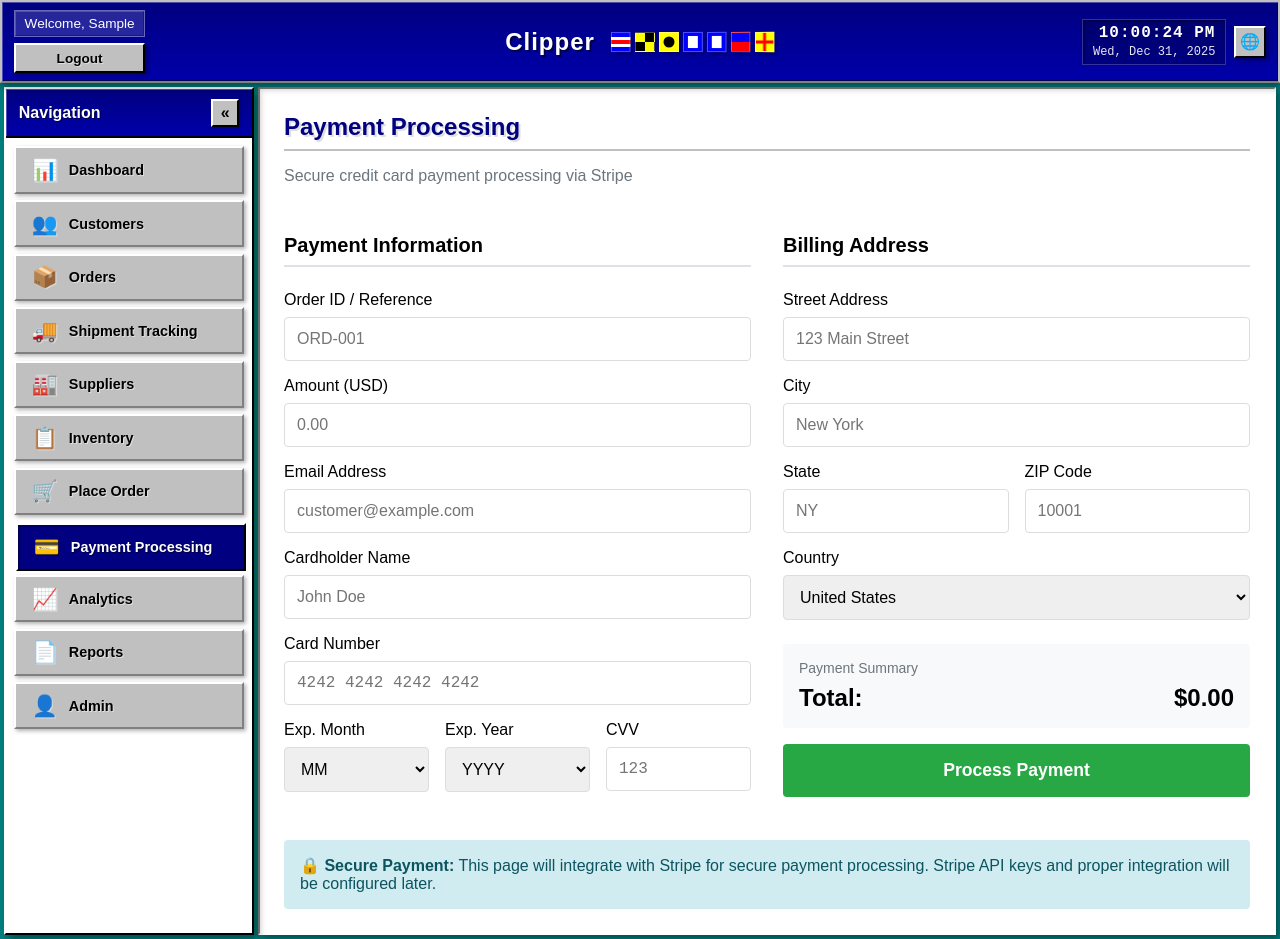
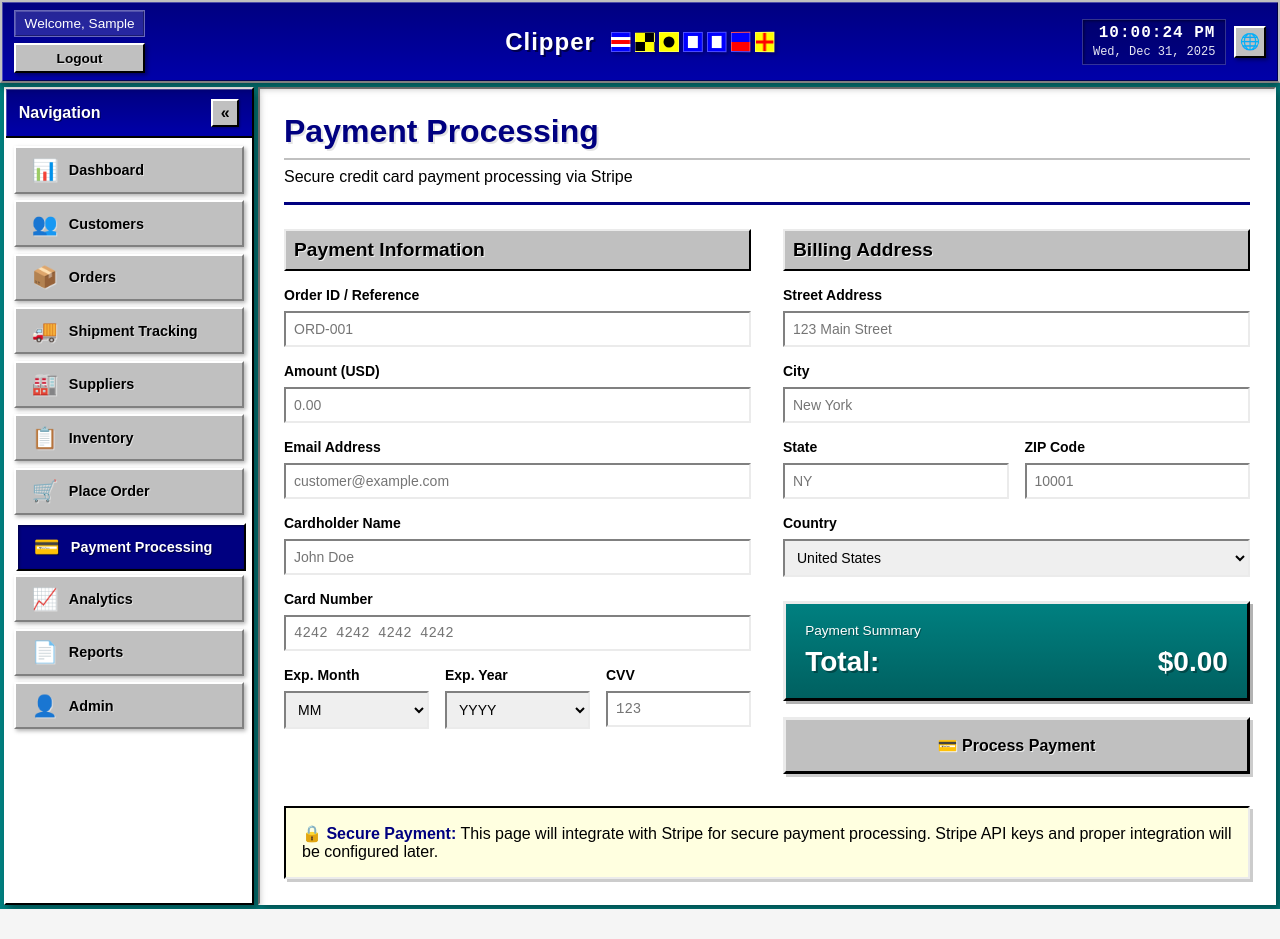
Before and after one commit to JackSawyerWATX/Clipper2.0, a React (Vite) app: page /payment-processing in a window 1280 px wide. Both pictures are taken after typing "Sample", "Sample123" into the empty fields and a click on the button "Sign In". After the commit the page ends 909 px from the top, so only its background shows below. Built offline with nearby package versions, Linux system fonts and the light colour scheme.

Commit message:
added style to the Payment Processing page

```diff
--- a/src/pages/PaymentProcessing.jsx
+++ b/src/pages/PaymentProcessing.jsx
@@ -80,18 +80,32 @@ function PaymentProcessing() {
   const years = Array.from({ length: 15 }, (_, i) => currentYear + i)
 
   return (
-    <div className="page">
-      <h1>Payment Processing</h1>
-      <p style={{ color: '#6c757d', marginBottom: '2rem' }}>Secure credit card payment processing via Stripe</p>
+    <div className="page" style={{
+      background: '#ffffff',
+      fontFamily: "'MS Sans Serif', 'Microsoft Sans Serif', sans-serif"
+    }}>
+      <div style={{
+        marginBottom: '1.5rem',
+        paddingBottom: '1rem',
+        borderBottom: '3px solid #000080'
+      }}>
+        <h1 style={{ margin: '0 0 0.5rem 0', fontSize: '2rem', color: '#000080', textShadow: '2px 2px 0 rgba(0,0,0,0.1)' }}>
+          Payment Processing
+        </h1>
+        <p style={{ margin: 0, color: '#000', fontSize: '1rem', fontWeight: 'normal' }}>
+          Secure credit card payment processing via Stripe
+        </p>
+      </div>
 
       {paymentStatus && (
         <div style={{
           padding: '1rem',
           marginBottom: '2rem',
-          borderRadius: '8px',
           background: paymentStatus.success ? '#d4edda' : '#f8d7da',
           color: paymentStatus.success ? '#155724' : '#721c24',
-          border: `1px solid ${paymentStatus.success ? '#c3e6cb' : '#f5c6cb'}`
+          border: '3px solid',
+          borderColor: paymentStatus.success ? '#c3e6cb #006000 #006000 #c3e6cb' : '#f5c6cb #600000 #600000 #f5c6cb',
+          boxShadow: '3px 3px 0 rgba(0,0,0,0.2)'
         }}>
           <strong>{paymentStatus.success ? '✓' : '✗'} {paymentStatus.message}</strong>
           {paymentStatus.transactionId && (
@@ -106,12 +120,22 @@ function PaymentProcessing() {
         <div style={{ display: 'grid', gridTemplateColumns: '1fr 1fr', gap: '2rem' }}>
           {/* Payment Information */}
           <div>
-            <h2 style={{ fontSize: '1.25rem', marginBottom: '1.5rem', borderBottom: '2px solid #dee2e6', paddingBottom: '0.5rem' }}>
+            <h2 style={{
+              margin: '0 0 1rem 0',
+              fontSize: '1.2rem',
+              fontWeight: 'bold',
+              color: '#000',
+              padding: '0.5rem',
+              background: '#c0c0c0',
+              border: '2px solid',
+              borderColor: '#ebebeb #000000 #000000 #ebebeb',
+              textShadow: '1px 1px 0 rgba(255,255,255,0.8)'
+            }}>
               Payment Information
             </h2>
 
             <div style={{ marginBottom: '1rem' }}>
-              <label style={{ display: 'block', marginBottom: '0.5rem', fontWeight: '500' }}>
+              <label style={{ display: 'block', marginBottom: '0.5rem', fontWeight: 'bold', fontSize: '0.875rem' }}>
                 Order ID / Reference
               </label>
               <input
@@ -123,16 +147,17 @@ function PaymentProcessing() {
                 required
                 style={{
                   width: '100%',
-                  padding: '0.75rem',
-                  border: '1px solid #ddd',
-                  borderRadius: '4px',
-                  fontSize: '1rem'
+                  padding: '0.5rem',
+                  border: '2px solid',
+                  borderColor: '#808080 #ebebeb #ebebeb #808080',
+                  fontSize: '0.875rem',
+                  fontFamily: "'MS Sans Serif', sans-serif"
                 }}
               />
             </div>
 
             <div style={{ marginBottom: '1rem' }}>
-              <label style={{ display: 'block', marginBottom: '0.5rem', fontWeight: '500' }}>
+              <label style={{ display: 'block', marginBottom: '0.5rem', fontWeight: 'bold', fontSize: '0.875rem' }}>
                 Amount (USD)
               </label>
               <input
@@ -146,16 +171,17 @@ function PaymentProcessing() {
                 required
                 style={{
                   width: '100%',
-                  padding: '0.75rem',
-                  border: '1px solid #ddd',
-                  borderRadius: '4px',
-                  fontSize: '1rem'
+                  padding: '0.5rem',
+                  border: '2px solid',
+                  borderColor: '#808080 #ebebeb #ebebeb #808080',
+                  fontSize: '0.875rem',
+                  fontFamily: "'MS Sans Serif', sans-serif"
                 }}
               />
             </div>
 
             <div style={{ marginBottom: '1rem' }}>
-              <label style={{ display: 'block', marginBottom: '0.5rem', fontWeight: '500' }}>
+              <label style={{ display: 'block', marginBottom: '0.5rem', fontWeight: 'bold', fontSize: '0.875rem' }}>
                 Email Address
               </label>
               <input
@@ -167,16 +193,17 @@ function PaymentProcessing() {
                 required
                 style={{
                   width: '100%',
-                  padding: '0.75rem',
-                  border: '1px solid #ddd',
-                  borderRadius: '4px',
-                  fontSize: '1rem'
+                  padding: '0.5rem',
+                  border: '2px solid',
+                  borderColor: '#808080 #ebebeb #ebebeb #808080',
+                  fontSize: '0.875rem',
+                  fontFamily: "'MS Sans Serif', sans-serif"
                 }}
               />
             </div>
 
             <div style={{ marginBottom: '1rem' }}>
-              <label style={{ display: 'block', marginBottom: '0.5rem', fontWeight: '500' }}>
+              <label style={{ display: 'block', marginBottom: '0.5rem', fontWeight: 'bold', fontSize: '0.875rem' }}>
                 Cardholder Name
               </label>
               <input
@@ -188,16 +215,17 @@ function PaymentProcessing() {
                 required
                 style={{
                   width: '100%',
-                  padding: '0.75rem',
-                  border: '1px solid #ddd',
-                  borderRadius: '4px',
-                  fontSize: '1rem'
+                  padding: '0.5rem',
+                  border: '2px solid',
+                  borderColor: '#808080 #ebebeb #ebebeb #808080',
+                  fontSize: '0.875rem',
+                  fontFamily: "'MS Sans Serif', sans-serif"
                 }}
               />
             </div>
 
             <div style={{ marginBottom: '1rem' }}>
-              <label style={{ display: 'block', marginBottom: '0.5rem', fontWeight: '500' }}>
+              <label style={{ display: 'block', marginBottom: '0.5rem', fontWeight: 'bold', fontSize: '0.875rem' }}>
                 Card Number
               </label>
               <input
@@ -210,10 +238,10 @@ function PaymentProcessing() {
                 required
                 style={{
                   width: '100%',
-                  padding: '0.75rem',
-                  border: '1px solid #ddd',
-                  borderRadius: '4px',
-                  fontSize: '1rem',
+                  padding: '0.5rem',
+                  border: '2px solid',
+                  borderColor: '#808080 #ebebeb #ebebeb #808080',
+                  fontSize: '0.875rem',
                   fontFamily: 'monospace'
                 }}
               />
@@ -221,7 +249,7 @@ function PaymentProcessing() {
 
             <div style={{ display: 'grid', gridTemplateColumns: '1fr 1fr 1fr', gap: '1rem', marginBottom: '1rem' }}>
               <div>
-                <label style={{ display: 'block', marginBottom: '0.5rem', fontWeight: '500' }}>
+                <label style={{ display: 'block', marginBottom: '0.5rem', fontWeight: 'bold', fontSize: '0.875rem' }}>
                   Exp. Month
                 </label>
                 <select
@@ -231,10 +259,11 @@ function PaymentProcessing() {
                   required
                   style={{
                     width: '100%',
-                    padding: '0.75rem',
-                    border: '1px solid #ddd',
-                    borderRadius: '4px',
-                    fontSize: '1rem',
+                    padding: '0.5rem',
+                    border: '2px solid',
+                    borderColor: '#808080 #ebebeb #ebebeb #808080',
+                    fontSize: '0.875rem',
+                    fontFamily: "'MS Sans Serif', sans-serif",
                     cursor: 'pointer'
                   }}
                 >
@@ -248,7 +277,7 @@ function PaymentProcessing() {
               </div>
 
               <div>
-                <label style={{ display: 'block', marginBottom: '0.5rem', fontWeight: '500' }}>
+                <label style={{ display: 'block', marginBottom: '0.5rem', fontWeight: 'bold', fontSize: '0.875rem' }}>
                   Exp. Year
                 </label>
                 <select
@@ -258,10 +287,11 @@ function PaymentProcessing() {
                   required
                   style={{
                     width: '100%',
-                    padding: '0.75rem',
-                    border: '1px solid #ddd',
-                    borderRadius: '4px',
-                    fontSize: '1rem',
+                    padding: '0.5rem',
+                    border: '2px solid',
+                    borderColor: '#808080 #ebebeb #ebebeb #808080',
+                    fontSize: '0.875rem',
+                    fontFamily: "'MS Sans Serif', sans-serif",
                     cursor: 'pointer'
                   }}
                 >
@@ -273,7 +303,7 @@ function PaymentProcessing() {
               </div>
 
               <div>
-                <label style={{ display: 'block', marginBottom: '0.5rem', fontWeight: '500' }}>
+                <label style={{ display: 'block', marginBottom: '0.5rem', fontWeight: 'bold', fontSize: '0.875rem' }}>
                   CVV
                 </label>
                 <input
@@ -286,10 +316,10 @@ function PaymentProcessing() {
                   required
                   style={{
                     width: '100%',
-                    padding: '0.75rem',
-                    border: '1px solid #ddd',
-                    borderRadius: '4px',
-                    fontSize: '1rem',
+                    padding: '0.5rem',
+                    border: '2px solid',
+                    borderColor: '#808080 #ebebeb #ebebeb #808080',
+                    fontSize: '0.875rem',
                     fontFamily: 'monospace'
                   }}
                 />
@@ -299,12 +329,22 @@ function PaymentProcessing() {
 
           {/* Billing Information */}
           <div>
-            <h2 style={{ fontSize: '1.25rem', marginBottom: '1.5rem', borderBottom: '2px solid #dee2e6', paddingBottom: '0.5rem' }}>
+            <h2 style={{
+              margin: '0 0 1rem 0',
+              fontSize: '1.2rem',
+              fontWeight: 'bold',
+              color: '#000',
+              padding: '0.5rem',
+              background: '#c0c0c0',
+              border: '2px solid',
+              borderColor: '#ebebeb #000000 #000000 #ebebeb',
+              textShadow: '1px 1px 0 rgba(255,255,255,0.8)'
+            }}>
               Billing Address
             </h2>
 
             <div style={{ marginBottom: '1rem' }}>
-              <label style={{ display: 'block', marginBottom: '0.5rem', fontWeight: '500' }}>
+              <label style={{ display: 'block', marginBottom: '0.5rem', fontWeight: 'bold', fontSize: '0.875rem' }}>
                 Street Address
               </label>
               <input
@@ -316,16 +356,17 @@ function PaymentProcessing() {
                 required
                 style={{
                   width: '100%',
-                  padding: '0.75rem',
-                  border: '1px solid #ddd',
-                  borderRadius: '4px',
-                  fontSize: '1rem'
+                  padding: '0.5rem',
+                  border: '2px solid',
+                  borderColor: '#808080 #ebebeb #ebebeb #808080',
+                  fontSize: '0.875rem',
+                  fontFamily: "'MS Sans Serif', sans-serif"
                 }}
               />
             </div>
 
             <div style={{ marginBottom: '1rem' }}>
-              <label style={{ display: 'block', marginBottom: '0.5rem', fontWeight: '500' }}>
+              <label style={{ display: 'block', marginBottom: '0.5rem', fontWeight: 'bold', fontSize: '0.875rem' }}>
                 City
               </label>
               <input
@@ -337,17 +378,18 @@ function PaymentProcessing() {
                 required
                 style={{
                   width: '100%',
-                  padding: '0.75rem',
-                  border: '1px solid #ddd',
-                  borderRadius: '4px',
-                  fontSize: '1rem'
+                  padding: '0.5rem',
+                  border: '2px solid',
+                  borderColor: '#808080 #ebebeb #ebebeb #808080',
+                  fontSize: '0.875rem',
+                  fontFamily: "'MS Sans Serif', sans-serif"
                 }}
               />
             </div>
 
             <div style={{ display: 'grid', gridTemplateColumns: '1fr 1fr', gap: '1rem', marginBottom: '1rem' }}>
               <div>
-                <label style={{ display: 'block', marginBottom: '0.5rem', fontWeight: '500' }}>
+                <label style={{ display: 'block', marginBottom: '0.5rem', fontWeight: 'bold', fontSize: '0.875rem' }}>
                   State
                 </label>
                 <input
@@ -359,16 +401,17 @@ function PaymentProcessing() {
                   required
                   style={{
                     width: '100%',
-                    padding: '0.75rem',
-                    border: '1px solid #ddd',
-                    borderRadius: '4px',
-                    fontSize: '1rem'
+                    padding: '0.5rem',
+                    border: '2px solid',
+                    borderColor: '#808080 #ebebeb #ebebeb #808080',
+                    fontSize: '0.875rem',
+                    fontFamily: "'MS Sans Serif', sans-serif"
                   }}
                 />
               </div>
 
               <div>
-                <label style={{ display: 'block', marginBottom: '0.5rem', fontWeight: '500' }}>
+                <label style={{ display: 'block', marginBottom: '0.5rem', fontWeight: 'bold', fontSize: '0.875rem' }}>
                   ZIP Code
                 </label>
                 <input
@@ -380,17 +423,18 @@ function PaymentProcessing() {
                   required
                   style={{
                     width: '100%',
-                    padding: '0.75rem',
-                    border: '1px solid #ddd',
-                    borderRadius: '4px',
-                    fontSize: '1rem'
+                    padding: '0.5rem',
+                    border: '2px solid',
+                    borderColor: '#808080 #ebebeb #ebebeb #808080',
+                    fontSize: '0.875rem',
+                    fontFamily: "'MS Sans Serif', sans-serif"
                   }}
                 />
               </div>
             </div>
 
             <div style={{ marginBottom: '1.5rem' }}>
-              <label style={{ display: 'block', marginBottom: '0.5rem', fontWeight: '500' }}>
+              <label style={{ display: 'block', marginBottom: '0.5rem', fontWeight: 'bold', fontSize: '0.875rem' }}>
                 Country
               </label>
               <select
@@ -400,10 +444,11 @@ function PaymentProcessing() {
                 required
                 style={{
                   width: '100%',
-                  padding: '0.75rem',
-                  border: '1px solid #ddd',
-                  borderRadius: '4px',
-                  fontSize: '1rem',
+                  padding: '0.5rem',
+                  border: '2px solid',
+                  borderColor: '#808080 #ebebeb #ebebeb #808080',
+                  fontSize: '0.875rem',
+                  fontFamily: "'MS Sans Serif', sans-serif",
                   cursor: 'pointer'
                 }}
               >
@@ -415,15 +460,18 @@ function PaymentProcessing() {
             </div>
 
             <div style={{
-              padding: '1rem',
-              background: '#f8f9fa',
-              borderRadius: '4px',
+              padding: '1.2rem',
+              background: 'linear-gradient(to bottom, #008080 0%, #006060 100%)',
+              color: '#ffffff',
+              border: '3px solid',
+              borderColor: '#ebebeb #000000 #000000 #ebebeb',
+              boxShadow: '3px 3px 0 rgba(0,0,0,0.3)',
               marginBottom: '1rem'
             }}>
-              <div style={{ fontSize: '0.875rem', color: '#6c757d', marginBottom: '0.5rem' }}>
+              <div style={{ fontSize: '0.85rem', marginBottom: '0.5rem', fontWeight: 'normal', textShadow: '1px 1px 0 rgba(0,0,0,0.3)' }}>
                 Payment Summary
               </div>
-              <div style={{ display: 'flex', justifyContent: 'space-between', fontSize: '1.5rem', fontWeight: 'bold' }}>
+              <div style={{ display: 'flex', justifyContent: 'space-between', fontSize: '1.75rem', fontWeight: 'bold', textShadow: '2px 2px 0 rgba(0,0,0,0.3)' }}>
                 <span>Total:</span>
                 <span>${paymentData.amount || '0.00'}</span>
               </div>
@@ -435,23 +483,36 @@ function PaymentProcessing() {
               style={{
                 width: '100%',
                 padding: '1rem',
-                background: processing ? '#6c757d' : '#28a745',
-                color: 'white',
-                border: 'none',
-                borderRadius: '4px',
+                background: processing ? '#808080' : '#c0c0c0',
+                color: '#000',
+                border: '3px solid',
+                borderColor: processing ? '#808080 #c0c0c0 #c0c0c0 #808080' : '#ebebeb #000000 #000000 #ebebeb',
                 cursor: processing ? 'not-allowed' : 'pointer',
                 fontWeight: 'bold',
-                fontSize: '1.1rem'
+                fontSize: '1rem',
+                fontFamily: "'MS Sans Serif', sans-serif",
+                textShadow: processing ? 'none' : '1px 1px 0 rgba(255,255,255,0.8)',
+                boxShadow: processing ? 'none' : '3px 3px 0 rgba(0,0,0,0.2)'
               }}
+              onMouseDown={(e) => !processing && (e.target.style.borderColor = '#000000 #ebebeb #ebebeb #000000')}
+              onMouseUp={(e) => !processing && (e.target.style.borderColor = '#ebebeb #000000 #000000 #ebebeb')}
             >
-              {processing ? 'Processing Payment...' : 'Process Payment'}
+              {processing ? 'Processing Payment...' : '💳 Process Payment'}
             </button>
           </div>
         </div>
       </form>
 
-      <div style={{ marginTop: '2rem', padding: '1rem', background: '#d1ecf1', borderRadius: '4px', color: '#0c5460' }}>
-        <strong>🔒 Secure Payment:</strong> This page will integrate with Stripe for secure payment processing.
+      <div style={{
+        marginTop: '2rem',
+        padding: '1rem',
+        background: '#ffffe0',
+        border: '2px solid',
+        borderColor: '#000000 #ebebeb #ebebeb #000000',
+        boxShadow: '3px 3px 0 rgba(0,0,0,0.2)',
+        color: '#000'
+      }}>
+        <strong style={{ fontWeight: 'bold', color: '#000080' }}>🔒 Secure Payment:</strong> This page will integrate with Stripe for secure payment processing.
         Stripe API keys and proper integration will be configured later.
       </div>
     </div>
```
